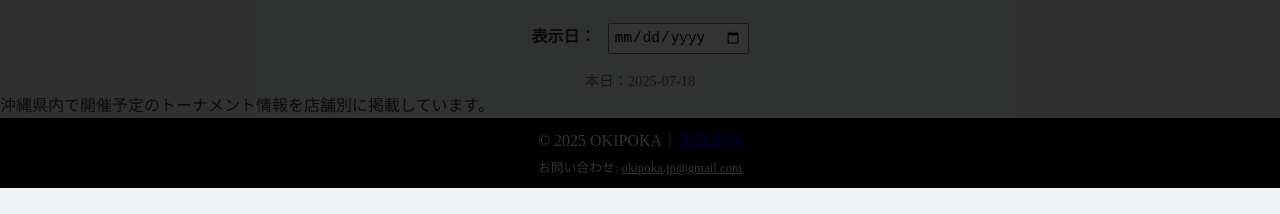
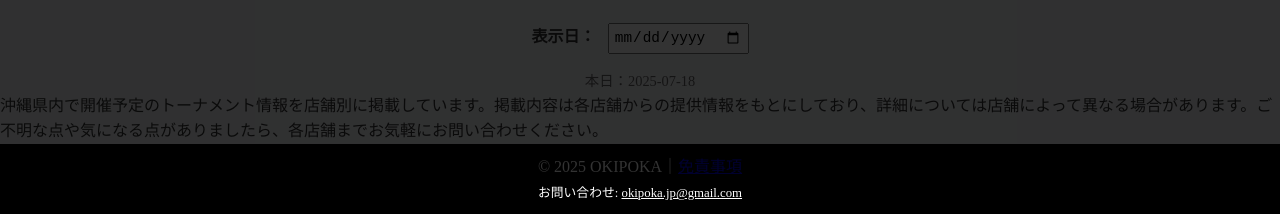
Before and after one commit to ryusei927/okipoka, an Astro site: page /tournaments/tournaments in a window 1280 px wide. Shown: the part 620-834 px from the top of the page. Before the commit the page ends 808 px from the top, so only its background shows below. Built offline with nearby package versions, Linux system fonts and the light colour scheme; Astro itself is replaced by a stand-in of ours; a script that the page names is missing.

Commit message:
Update tournaments.astro

```diff
--- a/src/pages/tournaments/tournaments.astro
+++ b/src/pages/tournaments/tournaments.astro
@@ -68,9 +68,9 @@ import "../../styles/tournaments.css";
                   <input type="date" id="datePicker" style="padding: 0.3em; font-size: 0.9rem;" />
                 </div>
                 <p id="today-date" style="text-align: center; color: #666; font-size: 0.9rem;"></p>
-                <p>
-                    沖縄県内で開催予定のトーナメント情報を店舗別に掲載しています。
-                </p>
+              <p>
+  沖縄県内で開催予定のトーナメント情報を店舗別に掲載しています。掲載内容は各店舗からの提供情報をもとにしており、詳細については店舗によって異なる場合があります。ご不明な点や気になる点がありましたら、各店舗までお気軽にお問い合わせください。
+</p>
 
                 <div id="tournament-list"></div>
             </section>
```
